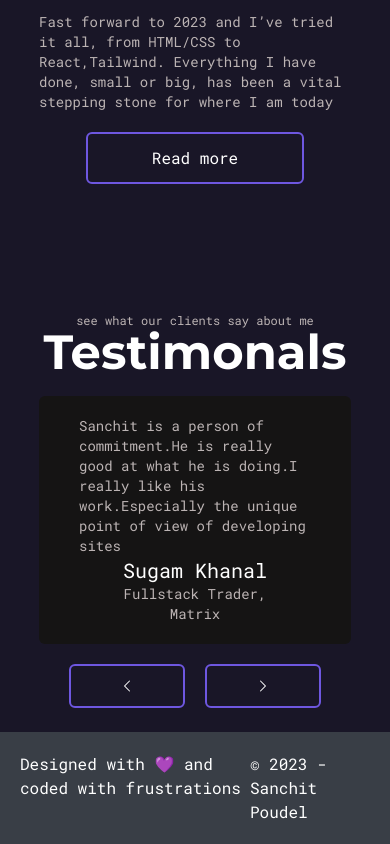
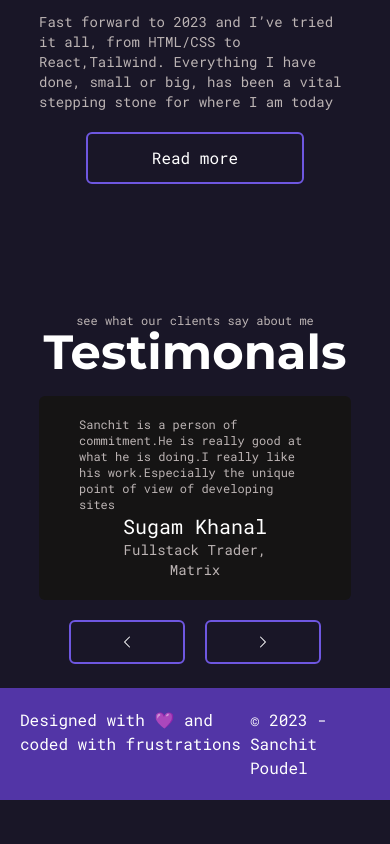
Before and after one commit to poudelsanchit/Sanchit-Poudel, a React (Vite) app: page / in a window 390 px wide. Shown: the part 915-1759 px from the top of the page. After the commit the page ends 1715 px from the top, so only its background shows below. Built offline with nearby package versions, Linux system fonts and the light colour scheme.

Commit message:
Bottom navbar color

```diff
--- a/src/Components/BottomNavMenu.jsx
+++ b/src/Components/BottomNavMenu.jsx
@@ -3,7 +3,7 @@ import React from 'react'
 const BottomNavMenu = () => {
     return (
         <>
-            <div className='flex flex-row justify-evenly bottom-0 w-screen bg-bg-secondary p-5'>
+            <div className='flex flex-row justify-evenly bottom-0 w-screen bg-bottom-nav-background p-5'>
                 <div>Designed with 💜 and coded with frustrations</div>
                 <div>© 2023 - Sanchit Poudel</div>
             </div>
--- a/src/Pages/Testimonals.jsx
+++ b/src/Pages/Testimonals.jsx
@@ -23,7 +23,7 @@ const Testimonals = () => {
         },
         {
             id: 3,
-            name: 'Prashant Lamichane',
+            name: 'Prashant',
             position: 'Senior Data Engineer',
             title: 'NetBros',
             content: 'Really amazing communication skills.Always understand what I am trying to achieve.Also, his work is really amazing.Do really high- quality work.'
@@ -60,7 +60,7 @@ const Testimonals = () => {
             <SwitchTransition component={null}>
                 <CSSTransition key={activeSlide.id} timeout={300} classNames='fade'>
                     <div className='flex flex-col 	items-center w-full bg-box rounded-md px-10 pt-5 pb-5 mt-5 md:3/5 '>
-                        <div className="content text-sm text-text-tertiary">
+                        <div className="content text-xs text-text-tertiary md:text-sm">
                             {activeSlide.content}
                         </div>
                         <div className="person-name flex justify-center text-xl">{activeSlide.name}</div>
--- a/tailwind.config.js
+++ b/tailwind.config.js
@@ -17,7 +17,8 @@ export default {
       'white': '#ffffff',
       'text-secondary': '#6d6a7c',
       'text-tertiary': '#BCB4B4',
-      'primary-background': '#191627'
+      'primary-background': '#191627',
+      'bottom-nav-background': '#5235a6'
 
     },
     fontFamily: {
```
